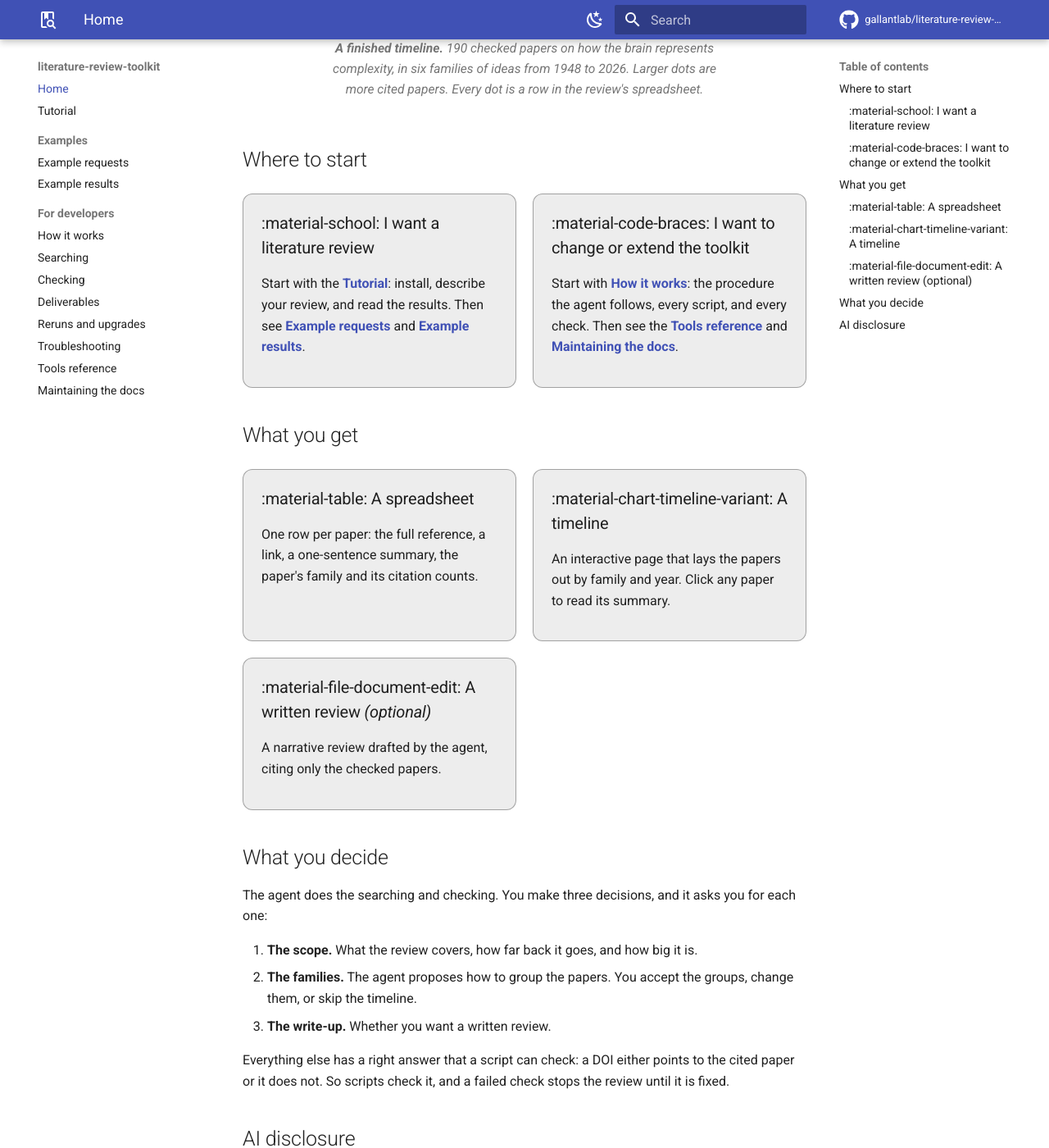
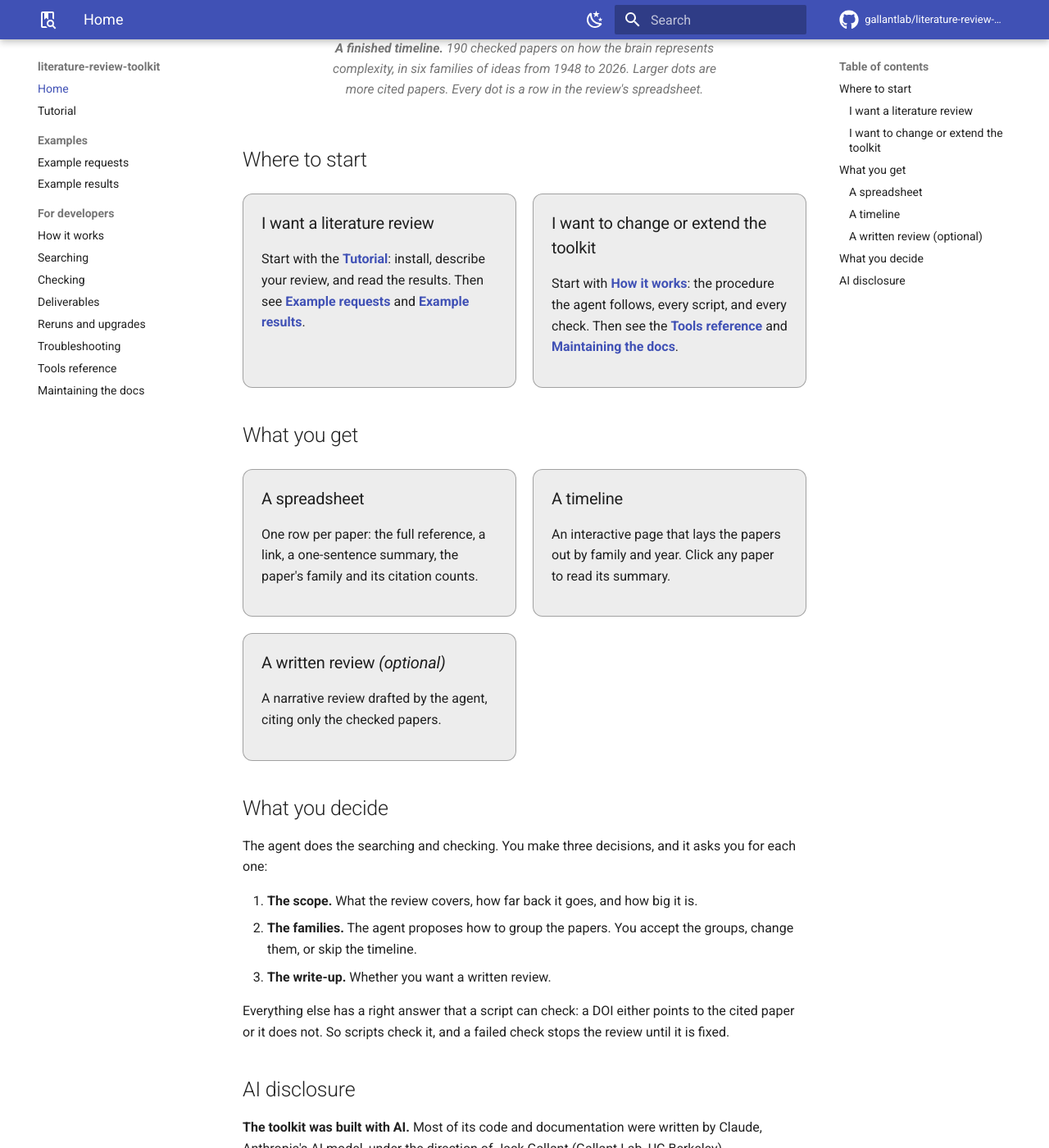
Before and after one commit to gallantlab/literature-review-toolkit, an MkDocs documentation site: the page built from docs/index.md, in a window 1280 px wide and 1400 px high, scrolled down 790 px. Shown: the whole window at 82% size. Built offline with MkDocs 1.6.1 and Material for MkDocs 9.7.7, drawn with Linux system fonts in a browser that asks for light colours; comment, search, counter and statistics services are not loaded; some of the changed text lies outside the part shown.

Commit message:
Remove icon shortcodes that rendered as raw text on the home page
The site does not enable the emoji extension, so ":material-table:" and
the like printed literally. The style guide now forbids them.

Version-Bump: patch

Co-Authored-By: Claude Opus 5.5 <noreply@anthropic.com>

```diff
--- a/docs/index.md
+++ b/docs/index.md
@@ -28,14 +28,14 @@ cited papers. Every dot is a row in the review's spreadsheet.
 <div class="cards" markdown>
 
 <div class="card" markdown>
-### :material-school: I want a literature review
+### I want a literature review
 Start with the **[Tutorial](tutorial.md)**: install, describe your review, and
 read the results. Then see **[Example requests](requests.md)** and
 **[Example results](examples.md)**.
 </div>
 
 <div class="card" markdown>
-### :material-code-braces: I want to change or extend the toolkit
+### I want to change or extend the toolkit
 Start with **[How it works](pipeline.md)**: the procedure the agent follows,
 every script, and every check. Then see the
 **[Tools reference](tools.md)** and **[Maintaining the docs](maintaining.md)**.
@@ -48,19 +48,19 @@ every script, and every check. Then see the
 <div class="cards" markdown>
 
 <div class="card" markdown>
-### :material-table: A spreadsheet
+### A spreadsheet
 One row per paper: the full reference, a link, a one-sentence summary, the
 paper's family and its citation counts.
 </div>
 
 <div class="card" markdown>
-### :material-chart-timeline-variant: A timeline
+### A timeline
 An interactive page that lays the papers out by family and year. Click any paper
 to read its summary.
 </div>
 
 <div class="card" markdown>
-### :material-file-document-edit: A written review *(optional)*
+### A written review *(optional)*
 A narrative review drafted by the agent, citing only the checked papers.
 </div>
 
--- a/mkdocs.yml
+++ b/mkdocs.yml
@@ -9,7 +9,7 @@ repo_url: https://github.com/gallantlab/literature-review-toolkit
 repo_name: gallantlab/literature-review-toolkit
 edit_uri: edit/main/docs/
 copyright: >-
-  Version 2.4.2 · MIT license · Gallant Lab, UC Berkeley ·
+  Version 2.4.3 · MIT license · Gallant Lab, UC Berkeley ·
   Code and documentation written largely by Claude (Anthropic);
   <a href="https://gallantlab.org/literature-review-toolkit/#ai-disclosure">AI disclosure</a>
 
```
Also changed, not shown: other parts of docs/index.md (+1 -1 lines), README.md (+1 -1 lines), docs/maintaining.md (+2 -0 lines), skills/literature-review/SKILL.md (+1 -1 lines), 2 other files.
